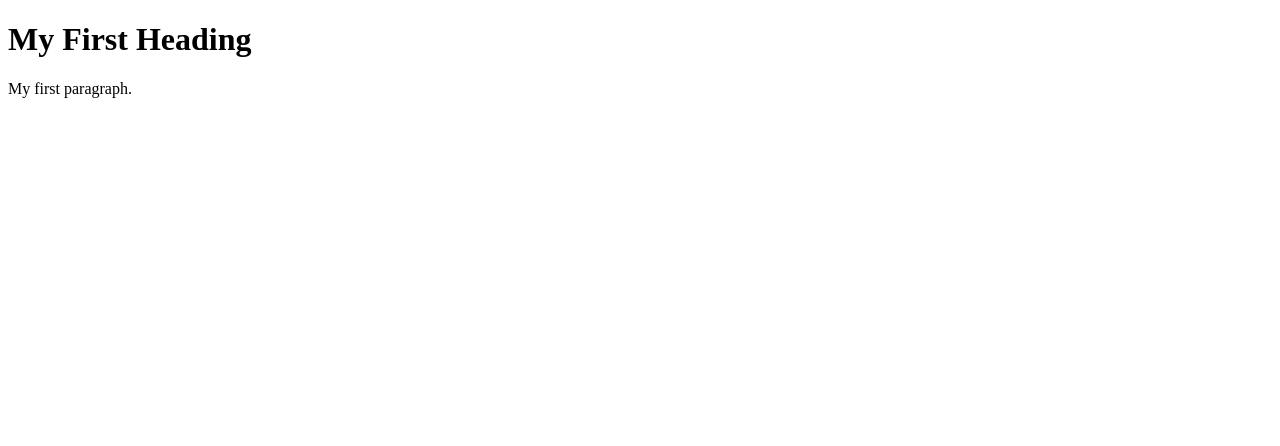
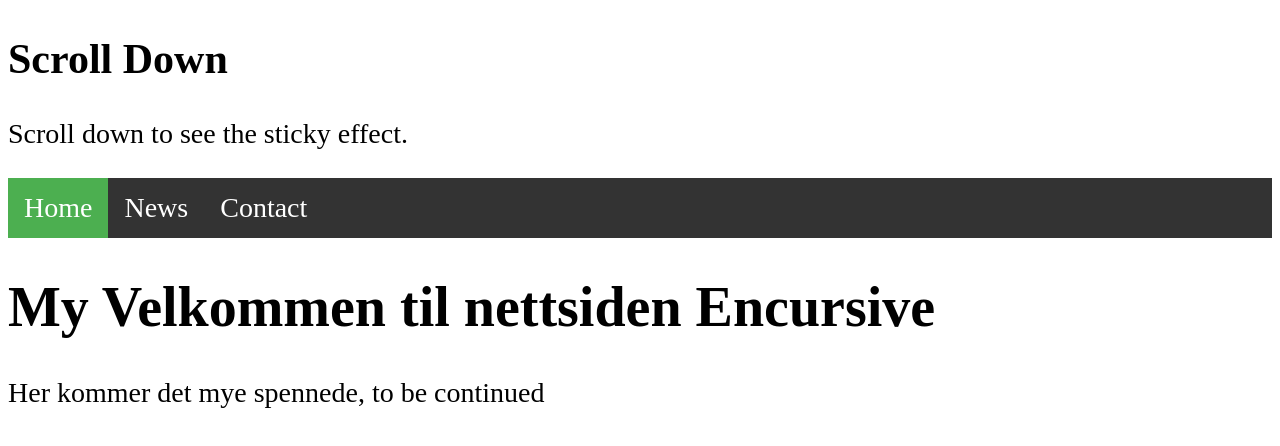
Before and after one commit to Sinicate/IKT.github.io, a plain HTML site: page index.html in a window 1280 px wide. Drawn offline with Linux system fonts and the light colour scheme.

Commit message:
Update index.html

```diff
--- a/index.html
+++ b/index.html
@@ -1,9 +1,57 @@
 <!DOCTYPE html>
 <html>
+<head>
+<style>
+body {
+  font-size: 28px;
+}
+
+ul {
+  list-style-type: none;
+  margin: 0;
+  padding: 0;
+  overflow: hidden;
+  background-color: #333;
+  position: -webkit-sticky; /* Safari */
+  position: sticky;
+  top: 0;
+}
+
+li {
+  float: left;
+}
+
+li a {
+  display: block;
+  color: white;
+  text-align: center;
+  padding: 14px 16px;
+  text-decoration: none;
+}
+
+li a:hover {
+  background-color: #111;
+}
+
+.active {
+  background-color: #4CAF50;
+}
+</style>
+</head>
 <body>
 
-<h1>My First Heading</h1>
-<p>My first paragraph.</p>
+<div class="header">
+  <h2>Scroll Down</h2>
+  <p>Scroll down to see the sticky effect.</p>
+</div>
+
+<ul>
+  <li><a class="active" href="#home">Home</a></li>
+  <li><a href="#news">News</a></li>
+  <li><a href="#contact">Contact</a></li>
+</ul>
+<h1>My Velkommen til nettsiden Encursive</h1>
+<p>Her kommer det mye spennede, to be continued</p>
 
 </body>
 </html>
```
